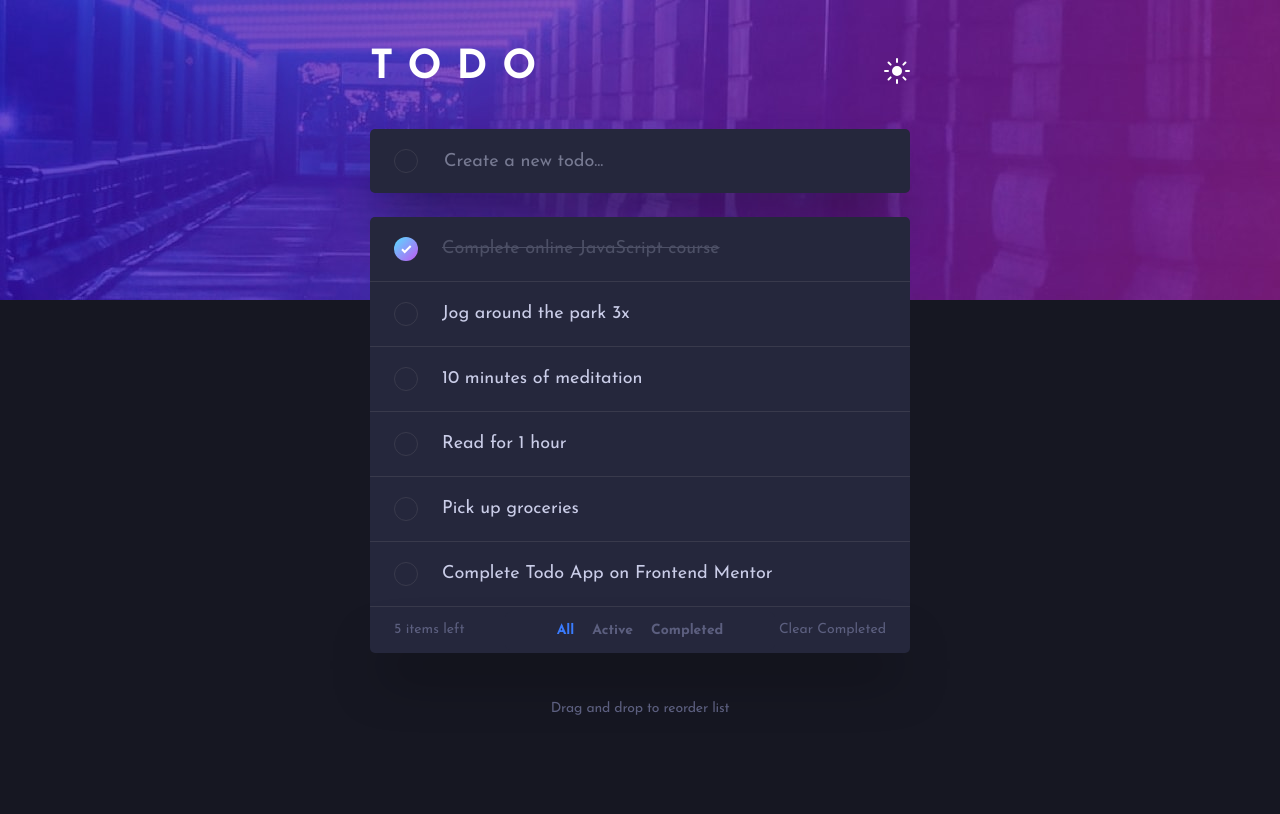
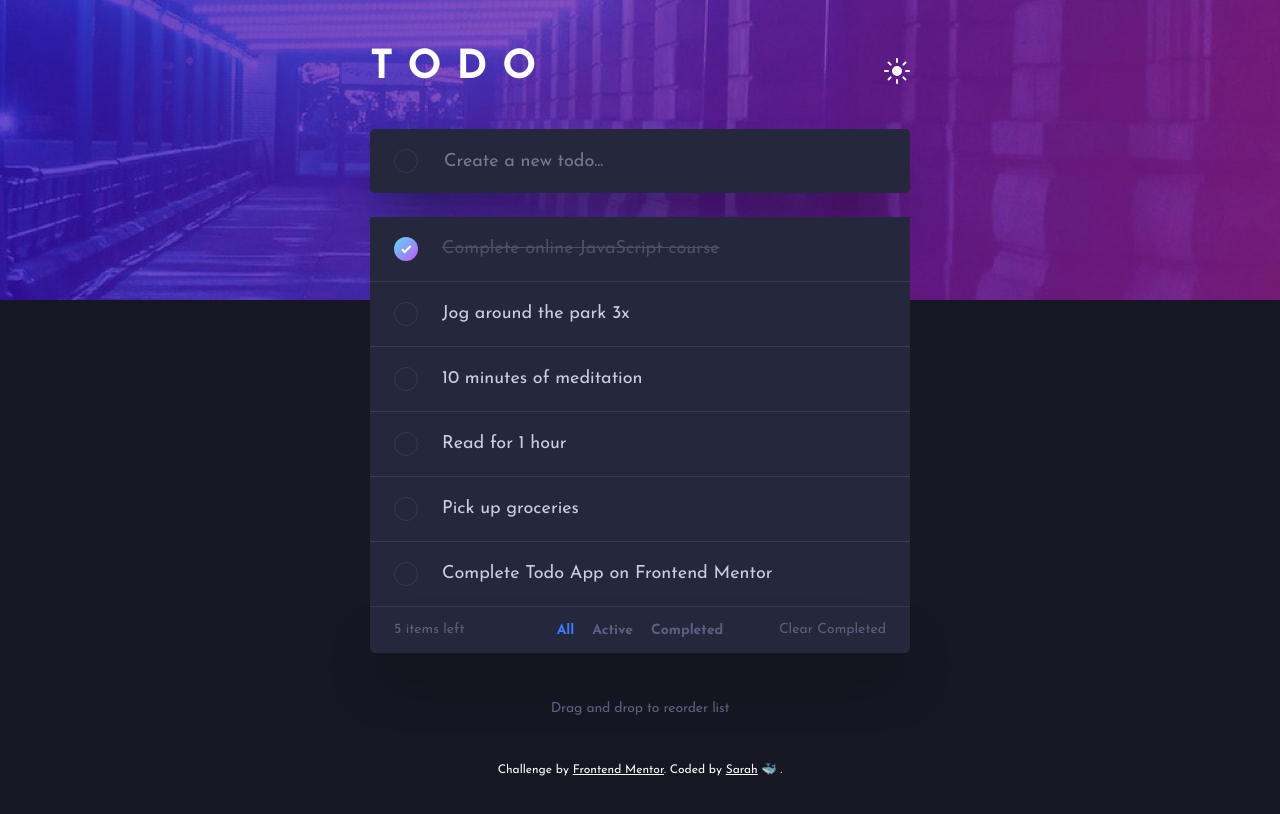
Before and after one commit to sarahc-dev/todo-react, a React (Create React App) app: page / in a window 1280 px wide. Shown: the top 814 px of the page. Built offline with nearby package versions, Linux system fonts and the light colour scheme.

Commit message:
added draggable functionality

```diff
--- a/package.json
+++ b/package.json
@@ -7,6 +7,7 @@
     "@testing-library/react": "^11.2.6",
     "@testing-library/user-event": "^12.8.3",
     "react": "^17.0.2",
+    "react-beautiful-dnd": "^13.1.0",
     "react-dom": "^17.0.2",
     "react-scripts": "4.0.3",
     "styled-components": "^5.2.3",
--- a/src/components/App.js
+++ b/src/components/App.js
@@ -88,6 +88,7 @@ function App() {
           todos={todos}
           setTodos={setTodos}
           filteredTodos={filteredTodos}
+          setFilteredTodos={setFilteredTodos}
           />
         <Filter
           theme={theme}
@@ -96,9 +97,13 @@ function App() {
           todos={todos}
           setTodos={setTodos}
           />
+
+        <div style={{marginTop: "3rem", textAlign: "center"}}>
+          Challenge by <a style={{color: "white"}} href="https://www.frontendmentor.io?ref=challenge" target="_blank" rel="noreferrer">Frontend Mentor</a>. Coded by <a style={{color: "white"}}
+          href="https://www.sarahclements.me">Sarah</a> 🐳 .
+        </div>
       </Container>
     </ThemeProvider>
-
   );
 }
 
--- a/src/components/ListItem.js
+++ b/src/components/ListItem.js
@@ -2,9 +2,11 @@ import styled from 'styled-components'
 import { Checkbox } from './Checkbox'
 import px2rem from '../utils/px2rem'
 import { MEDIA } from '../styles/media'
+import { Draggable } from 'react-beautiful-dnd'
 
-const Container = styled.li`
+const Li = styled.li`
     align-items: center;
+    background-color: ${({ theme }) => theme.listBackground};
     border-bottom: 1px solid ${({ theme }) => theme.checkBorder};
     display: flex;
     font-size: ${px2rem(12)};
@@ -28,7 +30,7 @@ const CloseBtn = styled.button`
         visibility: hidden;
     }
 
-    ${Container}:hover & {
+    ${Li}:hover & {
         ${MEDIA.desktopLg} {
            visibility: visible;
         }
@@ -45,14 +47,20 @@ const Close = styled.svg`
 }
 `
 
-export const ListItem = ({ text, completed, todo, todos, setTodos, theme }) => {
+export const ListItem = ({ text, completed, todo, todos, setTodos, theme, index }) => {
 
     const deleteHandler = () => {
         setTodos(todos.filter((item) => item.id !== todo.id))
     }
 
     return (
-        <Container completed={completed}>
+        <Draggable draggableId={todo.id} index={index}>
+        {(provided) => (
+            <Li completed={completed}
+            ref={provided.innerRef}
+            {...provided.draggableProps}
+            {...provided.dragHandleProps}
+            >
             <Checkbox completed={completed} todo={todo} todos={todos} setTodos={setTodos}/>
             <div style={{cursor: "pointer"}}>{text}</div>
             <CloseBtn onClick={deleteHandler} aria-label="Delete item">
@@ -62,6 +70,8 @@ export const ListItem = ({ text, completed, todo, todos, setTodos, theme }) => {
             <Close xmlns="http://www.w3.org/2000/svg" viewBox="0 0 18 18" width="18" height="18"><path fill="#5B5E7E" fillRule="evenodd" d="M16.97 0l.708.707L9.546 8.84l8.132 8.132-.707.707-8.132-8.132-8.132 8.132L0 16.97l8.132-8.132L0 .707.707 0 8.84 8.132 16.971 0z"/></Close>
             }
             </CloseBtn>
-        </Container>
+        </Li>
+        )}
+        </Draggable>
     )
 }
--- a/src/components/Todo.js
+++ b/src/components/Todo.js
@@ -65,7 +65,7 @@ export const Todo = ({ inputText, setInputText, todos, setTodos }) => {
         e.preventDefault()
         if (inputText) {
             setTodos([
-            ...todos, {text: inputText, completed: false, id: Math.random() * 1000}
+            ...todos, {text: inputText, completed: false, id: String(Math.random() * 1000)}
             // replace Math.random with package for generating unique ids
         ])
         }
--- a/src/components/TodoList.js
+++ b/src/components/TodoList.js
@@ -1,5 +1,6 @@
 import styled from 'styled-components'
 import { ListItem } from './ListItem'
+import { DragDropContext, Droppable } from 'react-beautiful-dnd'
 
 const Container = styled.div`
     background: ${({ theme }) => theme.listBackground};
@@ -12,11 +13,34 @@ const Ul = styled.ul`
     padding: 0;
 `
 
-export const TodoList = ({ todos, setTodos, filteredTodos, theme }) => {
+export const TodoList = ({ todos, setTodos, filteredTodos, setFilteredTodos, theme }) => {
+
+    const handleOnDragEnd = (result) => {
+        const { destination, source } = result
+
+        if (!destination) return
+
+
+        if (destination.index === source.index) return
+
+        const items = Array.from(todos)
+        const [reorderedItem] = items.splice(result.source.index, 1)
+        items.splice(result.destination.index, 0, reorderedItem)
+
+        setTodos(items)
+        // updating filtered todos as well stops flicker, but maintains new order when filtering
+        setFilteredTodos(items)
+    }
+
     return (
         <Container>
-            <Ul>
-                {filteredTodos.map(todo => (
+        <DragDropContext onDragEnd={handleOnDragEnd}>
+        <Droppable droppableId="list">
+            {(provided) => (
+                <Ul className="list"
+                ref={provided.innerRef}
+                {...provided.droppableProps} >
+                {filteredTodos.map((todo, index) => (
                     <ListItem
                         completed={todo.completed}
                         key={todo.id}
@@ -25,9 +49,14 @@ export const TodoList = ({ todos, setTodos, filteredTodos, theme }) => {
                         theme={theme}
                         todo={todo}
                         todos={todos}
+                        index={index}
                     />
                 ))}
+                {provided.placeholder}
             </Ul>
+            )}
+        </Droppable>
+        </DragDropContext>
         </Container>
     )
 }
--- a/src/initialTodos.js
+++ b/src/initialTodos.js
@@ -2,31 +2,31 @@ export const initialTodos = [
     {
         text: "Complete online JavaScript course",
         completed: true,
-        id: 1
+        id: "1"
     },
     {
         text: "Jog around the park 3x",
         completed: false,
-        id: 2
+        id: "2"
     },
     {
         text: "10 minutes of meditation",
         completed: false,
-        id: 3
+        id: "3"
     },
     {
         text: "Read for 1 hour",
         completed: false,
-        id: 4
+        id: "4"
     },
     {
         text: "Pick up groceries",
         completed: false,
-        id: 5
+        id: "5"
     },
     {
         text: "Complete Todo App on Frontend Mentor",
         completed: false,
-        id: 6
+        id: "6"
     }
 ]
```
Also changed, not shown: 1 other file (tests, documents, lock files or other folders).
